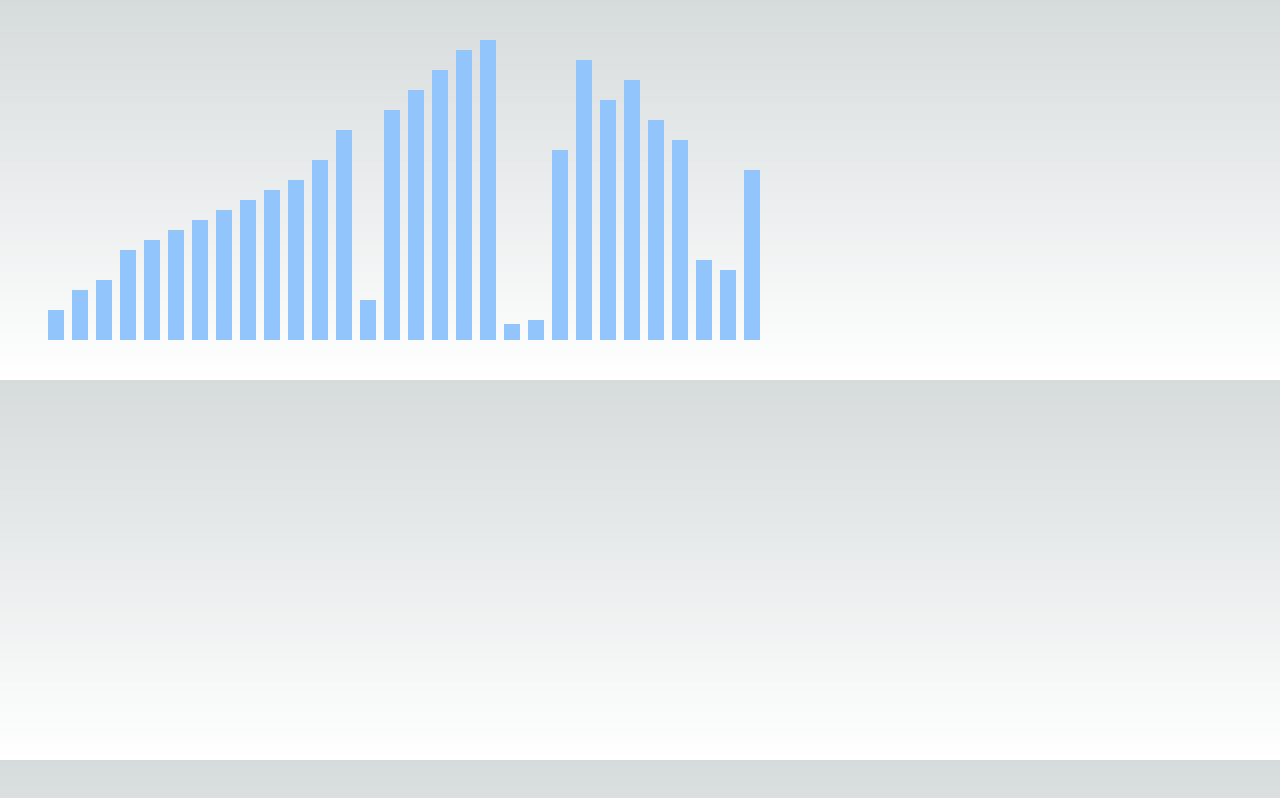
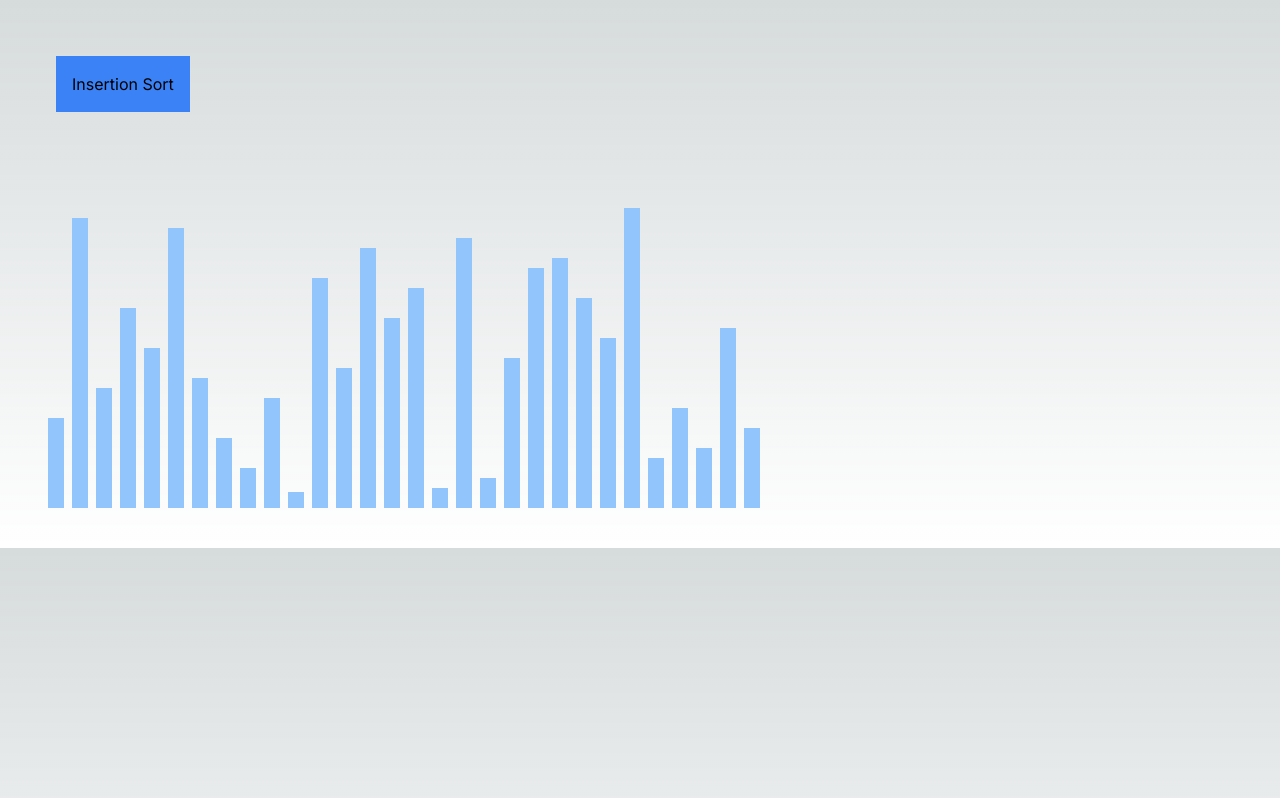
Before and after one commit to pcwu2022/sorting-visualization, a Next.js app: page /sort in a window 1280 px wide. Built offline with nearby package versions, Linux system fonts and the light colour scheme.

Commit message:
algorithms.ts

```diff
--- /dev/null
+++ b/src/app/sort/algorithms.ts
@@ -0,0 +1,18 @@
+const insertionSortSnapshot = (array: Array<number>): Array<Array<number>> => {
+    let snapshot: Array<Array<number>> = [];
+    for (let i = 1; i < array.length; i++){
+        for (let j = i; j > 0; j--){
+            if (array[j] < array[j-1]){
+                let temp:number = array[j];
+                array[j] = array[j-1];
+                array[j-1] = temp;
+                snapshot.push([...array]);
+            }
+        }
+    }
+    return snapshot;
+}
+
+export {
+    insertionSortSnapshot
+}
--- a/src/app/sort/page.tsx
+++ b/src/app/sort/page.tsx
@@ -1,6 +1,24 @@
 'use client';
 
 import React, { useEffect, useState } from 'react';
+
+import {
+    insertionSortSnapshot
+} from './algorithms';
+
+const ChooseButton = (props: {
+    children: string | JSX.Element | null,
+    onClick: () => void
+}) => {
+    return (<>
+        <div
+            className='inline-block bg-blue-500 m-4 p-4 hover:bg-blue-600 active:bg-blue-700 cursor-pointer'
+            onClick={props.onClick}
+        >
+            {props.children}
+        </div>
+    </>)
+}
 
 const ElementVisual = (props: {
     value: number
@@ -25,35 +43,26 @@ const randomArray = (array: Array<number>) => {
     return array;
 }
 
-const insertionSortSnapshot = (array: Array<number>): Array<Array<number>> => {
-    let snapshot: Array<Array<number>> = [];
-    for (let i = 1; i < array.length; i++){
-        for (let j = i; j > 0; j--){
-            if (array[j] < array[j-1]){
-                let temp:number = array[j];
-                array[j] = array[j-1];
-                array[j-1] = temp;
-                snapshot.push([...array]);
-            }
-        }
-    }
-    return snapshot;
-}
-
 const page = () => {
     const [arr, setArr] = useState<Array<number>>([]);
     const arrLength = 30;
     let snapshot: Array<Array<number>> = [];
     let i = 0;
 
-    useEffect(() => {
+    const refresh = () => {
         let tempArr = [];
         for (let n = 0; n < arrLength; n++){
             tempArr.push(n);
         }
         tempArr = randomArray(tempArr);
         setArr(tempArr);
-        snapshot = insertionSortSnapshot(tempArr);
+    }
+    useEffect(() => {
+        refresh();
+    }, []);
+
+    const sortAnimation = (sortingAlgorithm: (inputArray: Array<number>) => Array<Array<number>>) => {
+        snapshot = sortingAlgorithm(arr);
         let itv = setInterval(() => {
             if (snapshot.length === 0){
                 return;
@@ -64,8 +73,16 @@ const page = () => {
                 clearInterval(itv);
             }
         }, 100);
-    }, []);
+    }
     return (
+        <div>
+            <div className='p-10'>
+                <ChooseButton
+                    onClick={() => {
+                        sortAnimation(insertionSortSnapshot)
+                    }}
+                >Insertion Sort</ChooseButton>
+            </div>
             <div className='p-10'>
                 {
                     arr.map((element) => (
@@ -73,6 +90,7 @@ const page = () => {
                     ))
                 }
             </div>
+        </div>
     )
 }
 
```
Lines whose indentation alone changed are shown as unchanged.
